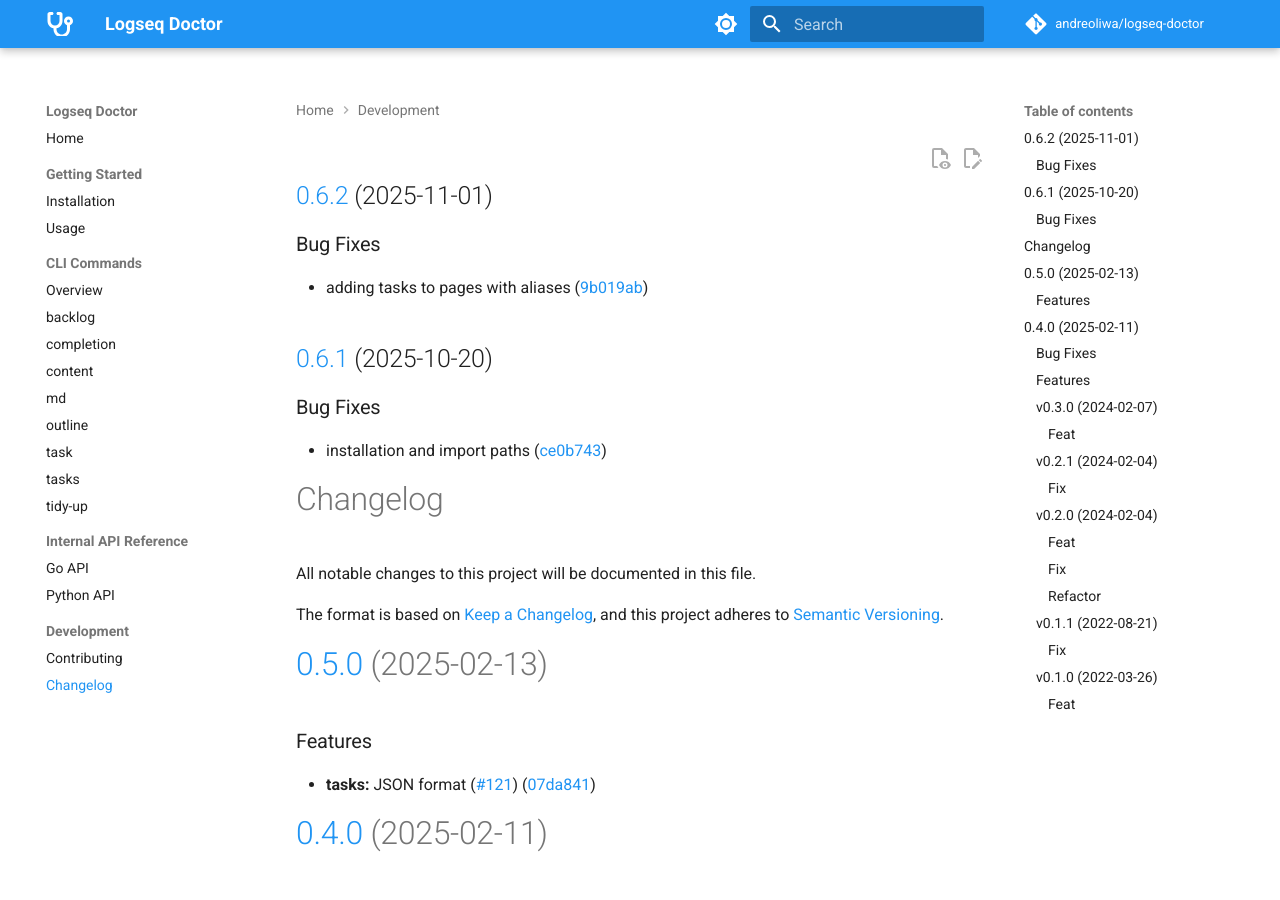
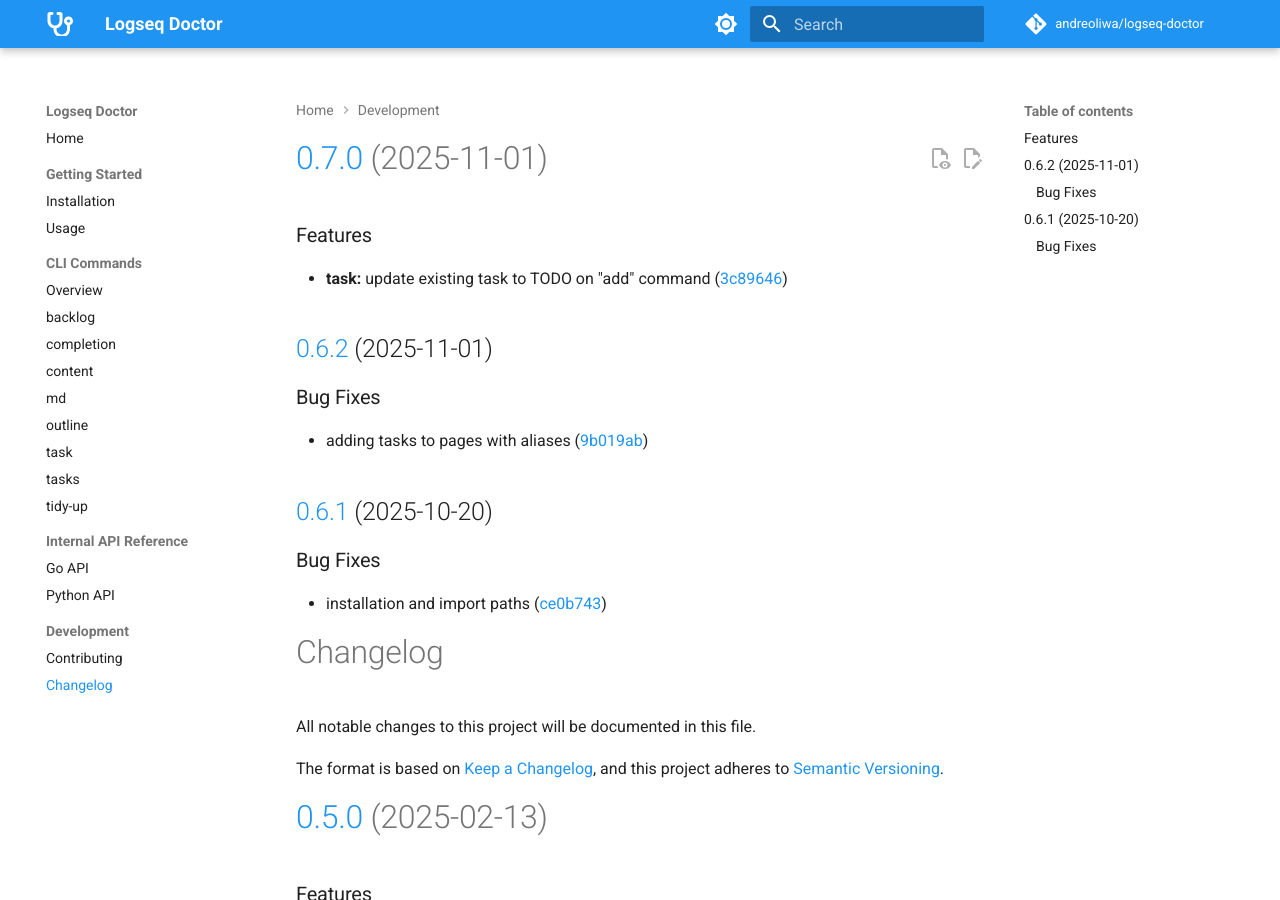
Before and after one commit to andreoliwa/logseq-doctor, an MkDocs documentation site: the page built from docs/changelog.md, in a window 1280 px wide and 900 px high. Built offline with MkDocs 1.6.1 and Material for MkDocs 9.7.7, drawn with Linux system fonts in a browser that asks for light colours; comment, search, counter and statistics services are not loaded.

Commit message:
chore(release): 0.7.0 [skip ci]
# [0.7.0](https://github.com/andreoliwa/logseq-doctor/compare/v0.6.2...v0.7.0) (2025-11-01)

### Features

* **task:** update existing task to TODO on "add" command ([3c89646](https://github.com/andreoliwa/logseq-doctor/commit/3c8964616f8691898abe6d358dd5c2060329b021))

```diff
--- a/docs/changelog.md
+++ b/docs/changelog.md
@@ -1,3 +1,9 @@
+# [0.7.0](https://github.com/andreoliwa/logseq-doctor/compare/v0.6.2...v0.7.0) (2025-11-01)
+
+### Features
+
+- **task:** update existing task to TODO on "add" command ([3c89646](https://github.com/andreoliwa/logseq-doctor/commit/3c8964616f8691898abe6d358dd5c2060329b021))
+
 ## [0.6.2](https://github.com/andreoliwa/logseq-doctor/compare/v0.6.1...v0.6.2) (2025-11-01)
 
 ### Bug Fixes
```
